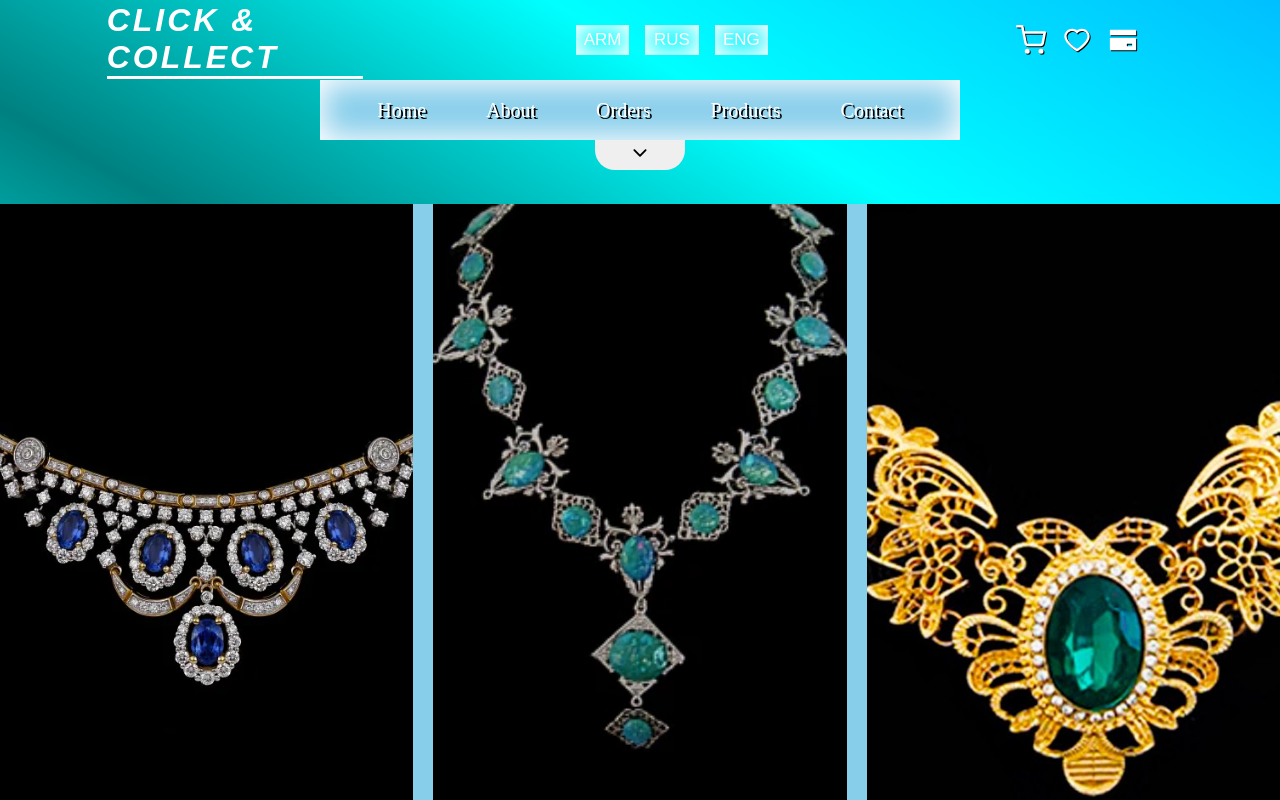
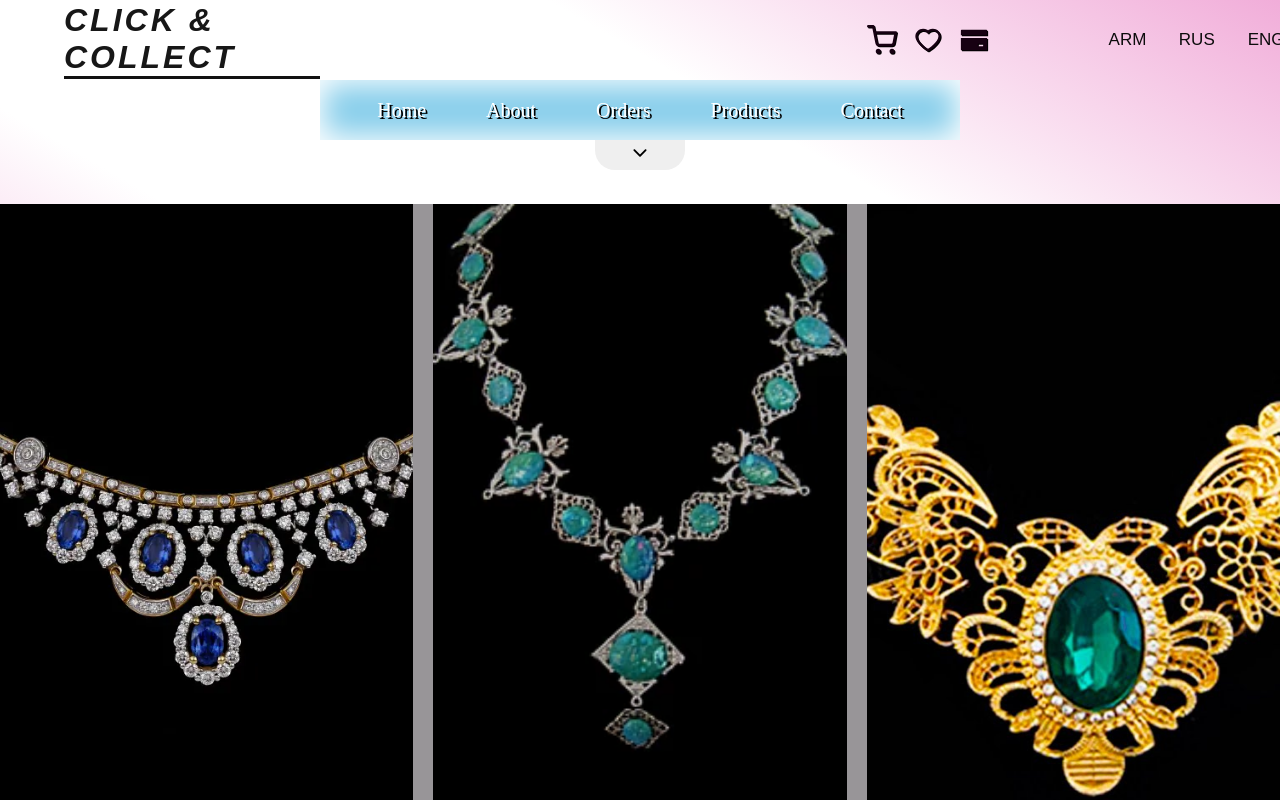
Before and after one commit to AniAzatyan90/internet-shop, a React (Create React App) app: page / in a window 1280 px wide. Shown: the top 800 px of the page. Built offline with nearby package versions, Linux system fonts and the light colour scheme.

Commit message:
Fixing added product in buscet

```diff
--- a/src/App.css
+++ b/src/App.css
@@ -6,7 +6,7 @@
 
 body {
     min-height: 100vh;
-    background: linear-gradient(30deg, deepskyblue, cyan, teal, cyan, deepskyblue);
+    background: linear-gradient(30deg, rgb(255, 255, 255), rgb(241, 173, 217), rgb(255, 255, 255), rgb(255, 255, 255), rgb(241, 173, 217));
 }
 
 header {
@@ -23,11 +23,13 @@ header {
     display: flex;
     justify-content: center;
     align-items: center;
+    position: absolute;
+    left: 5%;
 }
 
 h1 {
-    color: white;
-    border-bottom: 3px solid white;
+    color: rgb(23, 23, 23);
+    border-bottom: 3px solid rgb(17, 17, 17);
     font-family: fantasy;
     letter-spacing: 3px;
     font-style: italic;
@@ -40,13 +42,18 @@ h1 {
     justify-content: center;
     align-items: center;
     gap: 1rem;
+    position: absolute;
+    right: 20%;
+
+
 }
 
 .icons svg {
     font-size: 30px;
-    color: white;
+    color: rgb(23, 1, 18);
     filter: drop-shadow(1px 1px black);
     cursor: pointer;
+
 }
 
 .language {
@@ -56,24 +63,32 @@ h1 {
     justify-content: center;
     align-items: center;
     gap: 1rem;
+    position: absolute;
+    left: 86%;
+
+
+
 }
 
 .language button {
-    width: 80px;
+    width: 60px;
     height: 30px;
     background: transparent;
     border: none;
-    box-shadow: 0 0 20px 4px white inset;
-    color: white;
+    box-shadow: #ECE6EB;
+    color: rgb(12, 12, 12);
     font-size: 17px;
     cursor: pointer;
     transition: .5s;
+
 }
 
 .language button:hover {
     background: white;
-    color: deepskyblue;
-    box-shadow: 4px 4px 10px black, 0 0 3px black inset, -2px -2px 10px white;
+    color: rgba(16, 15, 15, 0.866);
+    box-shadow: 4px 4px 10px black, 0 0 3px rgb(52, 51, 51) inset, -2px -2px 10px white;
+    border-radius: 5px;
+    border: none;
 }
 
 nav {
@@ -85,7 +100,7 @@ nav {
     justify-content: center;
     align-items: center;
     position: relative;
-    background: skyblue;
+    background: rgb(238, 234, 237);
     transition: 1s;
 }
 
@@ -106,7 +121,7 @@ nav {
 .contFilter {
     width: 100%;
     height: 60px;
-    background: skyblue;
+    background: rgb(244, 238, 243);
     position: absolute;
     top: 100%;
     transition: .5s;
@@ -182,7 +197,7 @@ nav {
 .slider {
     width: 100%;
     height: 600px;
-    background: skyblue;
+    background: rgb(152, 149, 152);
     margin-top: 5%;
 }
 
--- a/src/components/Basket.js
+++ b/src/components/Basket.js
@@ -1,7 +1,7 @@
-import { useContext, useState } from "react"
+import { useContext } from "react"
 import Context from "./Context"
 
-import Item from "./Item";
+import BuscetItem from "./BuscetItem";
 
 export default function Basket() {
     const value = useContext(Context);
@@ -17,7 +17,7 @@ export default function Basket() {
                 <p>Count : {value.count}</p>
             </div>
             <div className="contentBasket">
-                {value.buscetProduct.map(item => <Item item={item}></Item>)}
+                {value.buscetProduct.map(item => <BuscetItem item={item}></BuscetItem>)}
             </div>
         </div>
     )
--- /dev/null
+++ b/src/components/BuscetItem.js
@@ -0,0 +1,45 @@
+import React, { useContext } from 'react'
+import { AiOutlineMinus, AiOutlinePlus } from 'react-icons/ai';
+import { BsFillTrashFill } from 'react-icons/bs'
+import Context from "./Context"
+
+export default function BuscetItem({ item }) {
+    const value = useContext(Context);
+
+    const addCount = () => {
+        item.count = item.count + 1;
+        value.setTotal(value.total + item.price);
+    };
+
+    const reduce = () => {
+        if (item.count > 1) {
+            item.count = item.count - 1;
+            value.setTotal(value.total - item.price);
+        }
+    };
+
+    const removeProduct = (productId) => {
+        const datedProducts = value.buscetProduct.filter((product) => product.id !== productId);
+        value.setBuscetProduct(datedProducts);
+    };
+    return (
+        <div key={item.id} className="itemBasket">
+            <img src={item.picture} alt="" />
+            <h2>{item.name}</h2>
+            <h3>{item.price}$</h3>
+
+            <div className="iconsBasket">
+                <AiOutlineMinus onClick={reduce} />
+                <p>{item.count}</p>
+                <AiOutlinePlus onClick={addCount} />
+                <BsFillTrashFill
+                    style={{ color: 'red' }}
+                    onClick={() => {
+                        value.setTotal(value.total - item.price * item.count);
+                        removeProduct(item.id);
+                    }}
+                />
+            </div>
+        </div>
+    );
+}
--- a/src/components/Category.js
+++ b/src/components/Category.js
@@ -1,6 +1,6 @@
-import {Swiper, SwiperSlide} from "swiper/react";
+import { Swiper, SwiperSlide } from "swiper/react";
 import 'swiper/css'
-import {useContext} from "react"
+import { useContext } from "react"
 import Context from "./Context"
 
 export default function Category() {
--- a/src/components/Header.js
+++ b/src/components/Header.js
@@ -1,8 +1,8 @@
-import {FiShoppingCart} from 'react-icons/fi'
-import {AiOutlineHeart, AiFillCreditCard} from 'react-icons/ai'
-import {useContext} from 'react'
+import { FiShoppingCart } from 'react-icons/fi'
+import { AiOutlineHeart, AiFillCreditCard } from 'react-icons/ai'
+import { useContext } from 'react'
 import Context from './Context'
-import {language} from '../database/Database';
+import { language } from '../database/Database';
 
 
 export default function Header() {
@@ -17,19 +17,21 @@ export default function Header() {
             <div className="logo">
                 <h1>CLICK & COLLECT</h1>
             </div>
+
+            <div className="icons">
+                <FiShoppingCart onClick={() => {
+                    value.setOpenbasket('polygon(0 0, 100% 0, 100% 100%, 0% 100%)');
+
+                }} />
+
+                <AiOutlineHeart />
+                <AiFillCreditCard />
+            </div>
             <div className='language'>
                 <button data='arm' onClick={changeLang}>ARM</button>
                 <button data='rus' onClick={changeLang}>RUS</button>
                 <button data='eng' onClick={changeLang}>ENG</button>
             </div>
-            <div className="icons">
-                <FiShoppingCart onClick={() => {
-                    value.setOpenbasket('polygon(0 0, 100% 0, 100% 100%, 0% 100%)');
-                    //   document.body.style.overflow = 'hidden';
-                }}/>
-                <AiOutlineHeart/>
-                <AiFillCreditCard/>
-            </div>
         </header>
     )
 }
--- a/src/components/Item.js
+++ /dev/null
@@ -1,26 +0,0 @@
-import React, { useContext, useState } from 'react'
-import { AiOutlineMinus, AiOutlinePlus } from 'react-icons/ai';
-import { BsFillTrashFill } from 'react-icons/bs'
-import Context from "./Context"
-
-export default function Item({ item }) {
-    const value = useContext(Context);
-    const [countProduct, setCountProduct] = useState(1)
-    const addCount = (e) => {
-        setCountProduct(countProduct + 1);
-        value.setTotal(value.total + item.price)
-    }
-    return (
-        <div key={item.id} className="itemBasket">
-            <img src={item.picture} alt="" />
-            <h2>{item.name}</h2>
-            <h3>{item.price}$</h3>
-            <div className="iconsBasket">
-                <AiOutlineMinus />
-                <p>{countProduct}</p>
-                <AiOutlinePlus onClick={addCount} />
-            </div>
-            <BsFillTrashFill style={{ color: 'red' }} />
-        </div>
-    )
-}
--- a/src/components/Products.js
+++ b/src/components/Products.js
@@ -9,9 +9,9 @@ export default function Products() {
 
     const handleClick = (product) => {
         const pr = products.find((value) => value.id === product.id);
+        pr.count = 1
         setBuscetProduct([...buscetProduct, pr])
         value.setTotal(value.total + pr.price)
-
     };
 
     return (
```
